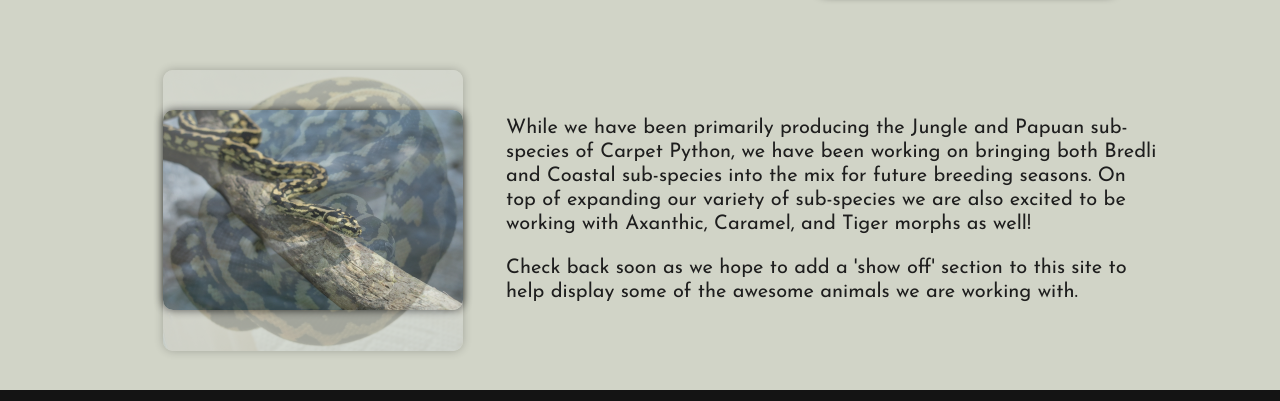
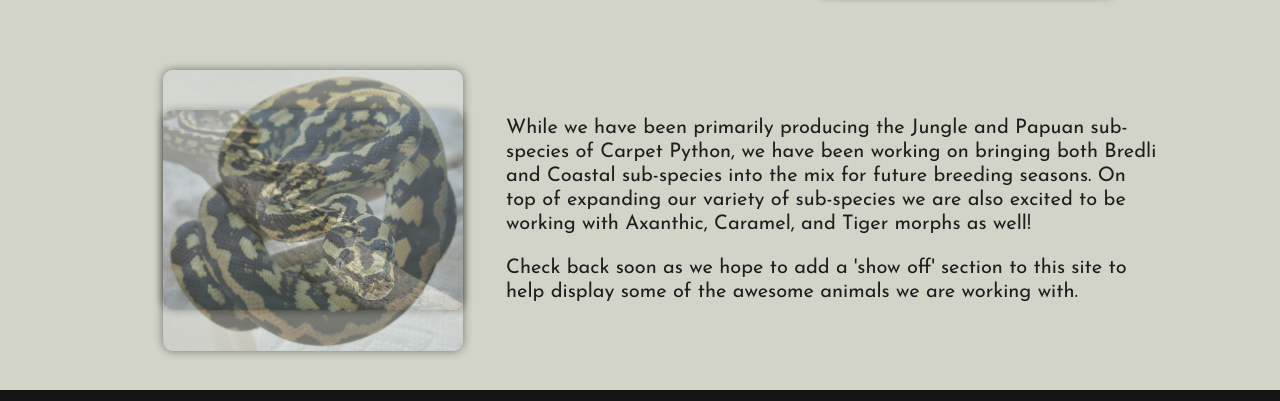
Before and after one commit to Addison-Stavlo/AnB_Reptiles, a React (Create React App) app in the folder anb_website/: page / in a window 1280 px wide. Shown: the part 1161-1562 px from the top of the page. Built offline with nearby package versions, Linux system fonts and the light colour scheme.

Commit message:
carousel update complete

```diff
--- a/anb_website/src/components/carousel/Carousel.js
+++ b/anb_website/src/components/carousel/Carousel.js
@@ -4,25 +4,16 @@ import styled from "styled-components";
 export default class Carousel extends React.Component {
   constructor(props) {
     super(props);
-    this.countDelay = 1500 + Math.random() * 1000;
-    // this.imageBox = React.createRef();
-    // this.imageBox2 = React.createRef();
+    this.countDelay = 1500 + Math.random() * 1500;
     this.state = {
       count: 0
-      // count2: 1
     };
   }
 
   componentDidMount() {
-    // setInterval(this.increaseCount, this.countDelay * 2);
-    // this.imageBox.current.classList.add("transition");
-    // this.imageBox2.current.classList.add("transition2");
     setTimeout(() => {
       setInterval(this.increaseCount, this.countDelay * 2);
     }, this.countDelay);
-    // setTimeout(() => {
-    //   setInterval(this.increaseCount2, this.countDelay * 2);
-    // }, this.countDelay / 2);
   }
 
   increaseCount = () => {
@@ -31,36 +22,18 @@ export default class Carousel extends React.Component {
     });
   };
 
-  // increaseCount2 = () => {
-  //   this.setState({
-  //     count2: (this.state.count2 + 2) % this.props.images.length
-  //   });
-  // };
-
   render() {
     const images = this.props.images;
 
     return (
       <Wrapper countDelay={this.countDelay}>
-        {/* <img
-          className="image-main"
-          src={images[this.state.count]}
-          alt="alternating images"
-          ref={this.imageBox}
-        />
-        <img
-          className="image-main"
-          src={images[this.state.count2]}
-          alt="alternating images"
-          ref={this.imageBox2}
-        /> */}
         {images.map((image, index) => {
           let isActive = index === this.state.count % images.length;
           return (
             <img
               src={image}
               alt="snakes and peoples"
-              className={isActive ? "carousel-img active-img" : "carousel-img"}
+              className={isActive ? "active-img" : null}
             />
           );
         })}
@@ -76,57 +49,20 @@ const Wrapper = styled.div`
   align-items: center;
   position: relative;
 
-  /* @keyframes fadeSequence-main {
-    0% {
-      opacity: 0;
-    }
-    10% {
-      opacity: 1;
-    }
-    50% {
-      opacity: 1;
-    }
-    60% {
-      opacity: 0;
-    }
-    100% {
-      opacity: 0;
-    }
-  } */
-
-  /* @keyframes fadeSequence-secondary {
-    0% {
-      opacity: 1;
-    }
-    10% {
-      opacity: 0;
-    }
-    50% {
-      opacity: 0;
-    }
-    60% {
-      opacity: 1;
-    }
-    100% {
-      opacity: 1;
-    }
-  } */
-
   img {
     width: 300px;
     border-radius: 10px;
     box-shadow: 0 0 10px 0 black;
     position: absolute;
     animation-name: fadeout;
-    animation-duration: 3s;
+    animation-duration: 1.5s;
     animation-iteration-count: 1;
     opacity: 0;
   }
 
-
   .active-img {
     animation-name: fadein;
-    animation-duration: 3s;
+    animation-duration: 1.5s;
     animation-iteration-count: 1;
     opacity: 1;
   }
@@ -148,14 +84,4 @@ const Wrapper = styled.div`
       opacity: 1;
     }
   }
-
-  /* .transition {
-    animation: fadeSequence-main ${props => `${(props.countDelay * 2) / 1000}s`}
-      infinite;
-  }
-
-  .transition2 {
-    animation: fadeSequence-secondary
-      ${props => `${(props.countDelay * 2) / 1000}s`} infinite;
-  } */
 `;
```
